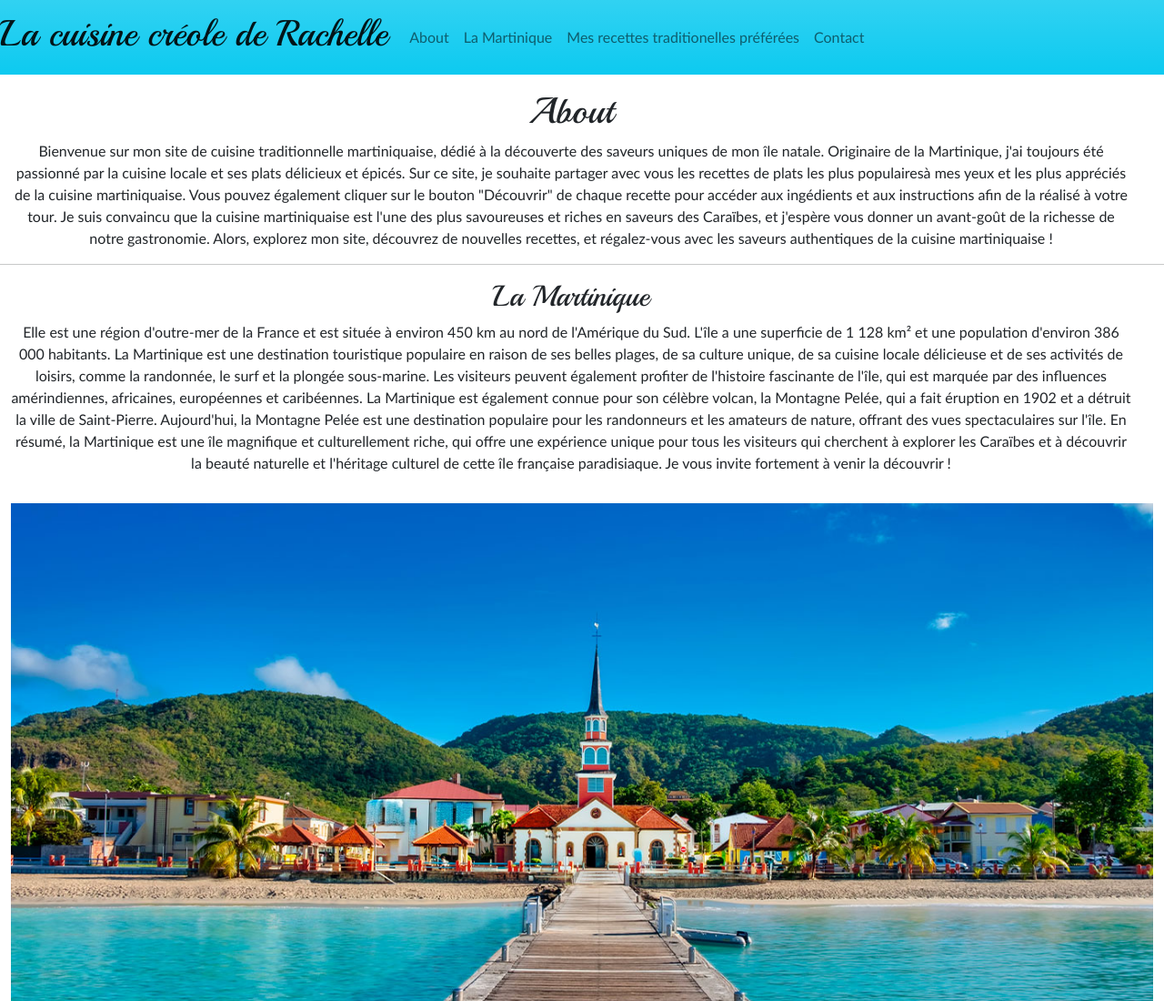
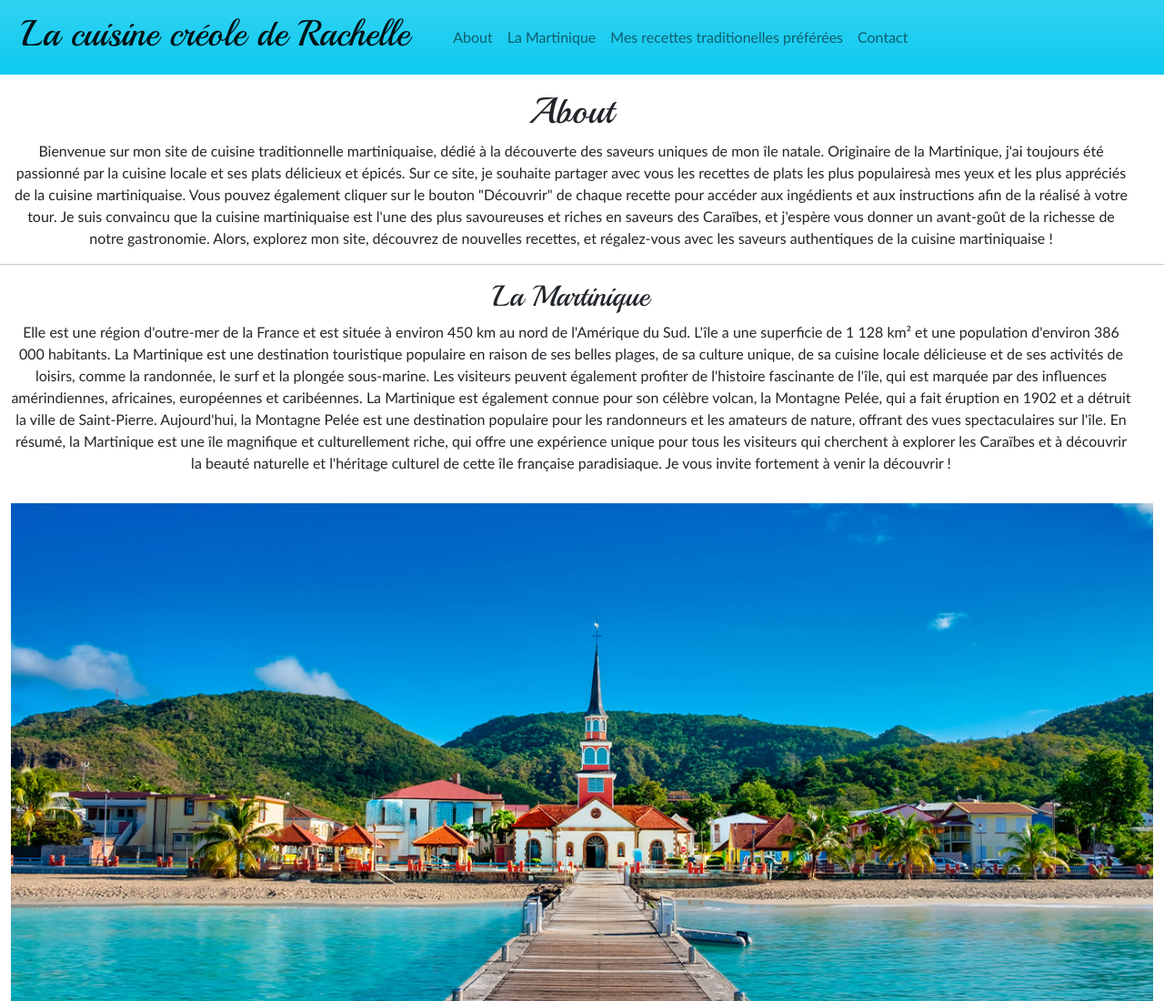
Before and after one commit to rachelle22/La-cuisine-creole-de-Rachelle, a plain HTML site: page index.html in a window 1280 px wide. Shown: the top 1100 px of the page at 91% size. Drawn offline with nearby package versions, Linux system fonts and the light colour scheme.

Commit message:
Update index.html

```diff
--- a/index.html
+++ b/index.html
@@ -25,7 +25,7 @@
     <div class="row">
       <nav class="navbar navbar-expand-lg bg-info bg-gradient">
         <a class="navbar-brand pol" href="https://rachelle22.github.io/La-cuisine-creole-de-Rachelle/">
-          <h1 class="ml-1">La cuisine créole de Rachelle </h1>
+          <h1 class="mx-4">La cuisine créole de Rachelle </h1>
         </a>
         <button class="navbar-toggler" type="button" data-bs-toggle="collapse" data-bs-target="#navbarNav"
           aria-controls="navbarNav" aria-expanded="false" aria-label="Toggle navigation">
```
